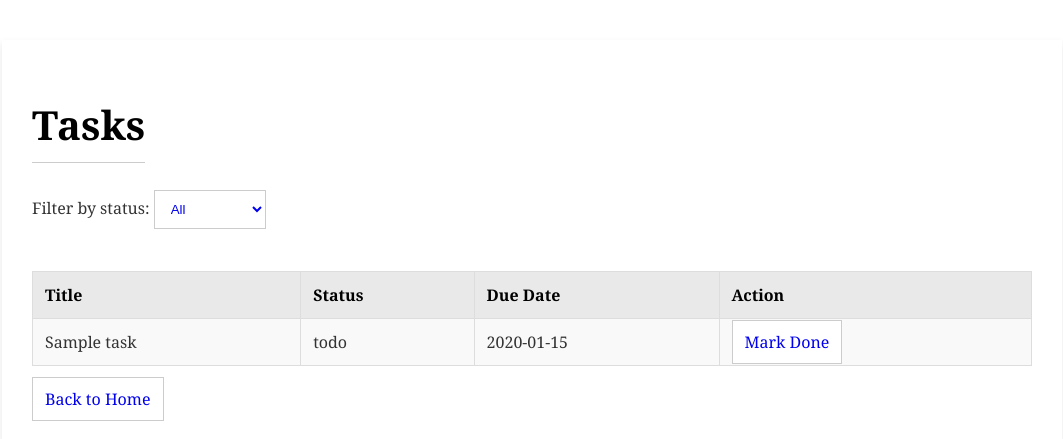
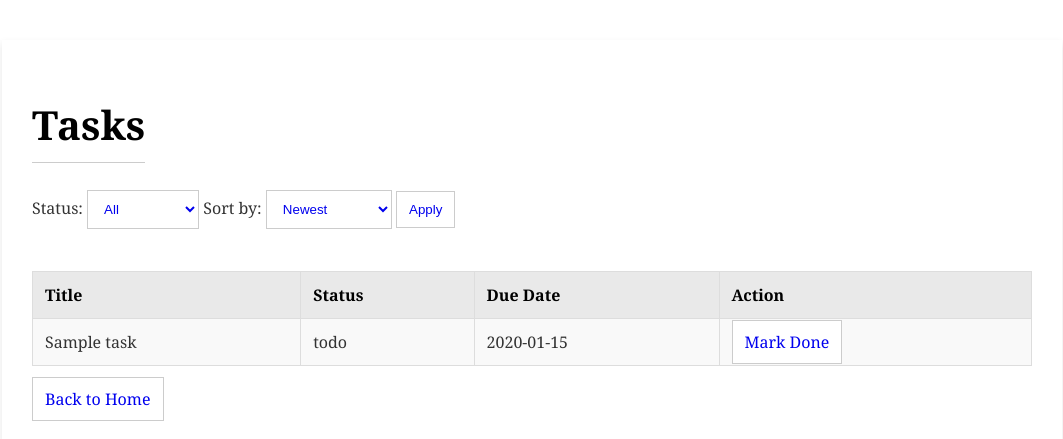
Before and after one commit to FarhanAsfar/W3E-Assignment7.1, a Flask app: page /tasks in a window 1280 px wide. Shown: the top 439 px of the page, without its empty margins (108-1171 px from the left). Run offline with Flask 3, Linux system fonts and the light colour scheme; tables that the repository leaves empty hold one stand-in row (values such as "Sample post").

Commit message:
Add sort by date filtering option

```diff
--- a/task_manager/templates/tasks.html
+++ b/task_manager/templates/tasks.html
@@ -6,8 +6,8 @@
 <h1>Tasks</h1>
 
 <form method="get">
-    <label for="status">Filter by status:</label>
-    <select name="status" onchange="this.form.submit()">
+    <label>Status:</label>
+    <select name="status">
         <option value="">All</option>
         {% for s in statuses %}
             <option value="{{ s }}" {% if s == selected_status %}selected{% endif %}>
@@ -15,7 +15,21 @@
             </option>
         {% endfor %}
     </select>
+
+    <label>Sort by:</label>
+    <select name="sort">
+        <option value="">Newest</option>
+        <option value="due_date" {% if selected_sort == "due_date" %}selected{% endif %}>
+            Due Date
+        </option>
+        <option value="created_at" {% if selected_sort == "created_at" %}selected{% endif %}>
+            Created Date
+        </option>
+    </select>
+
+    <button type="submit">Apply</button>
 </form>
+
 
 <br>
 
```
